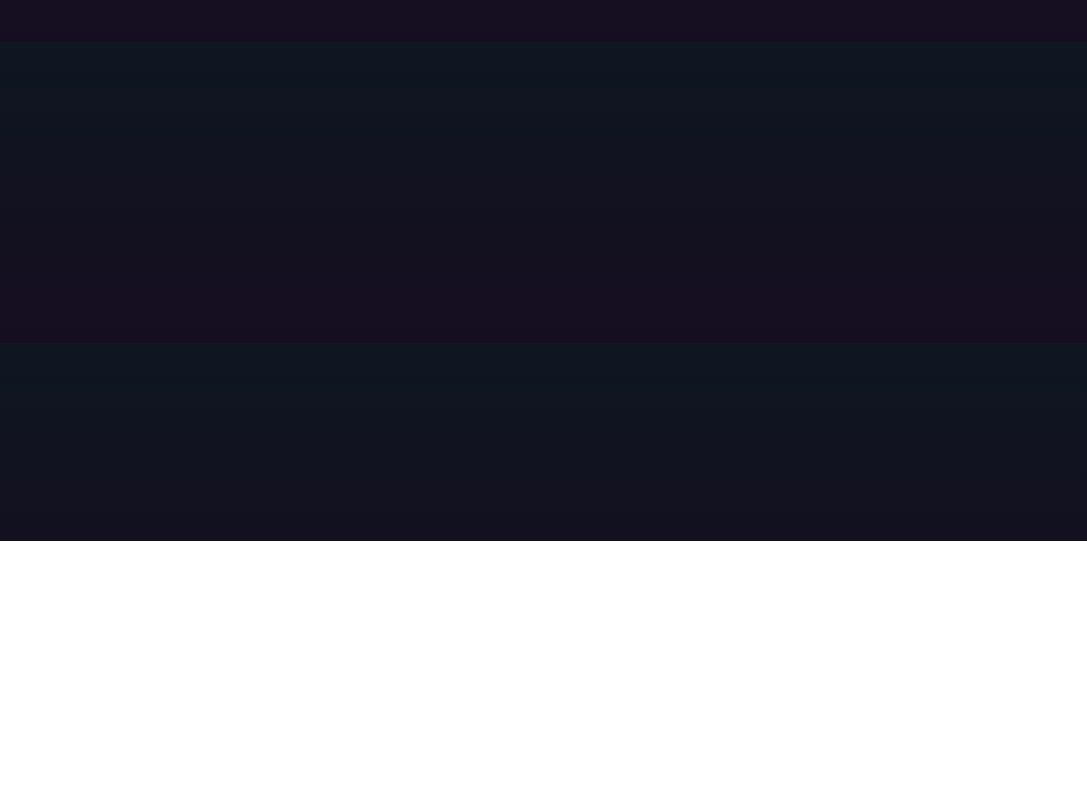
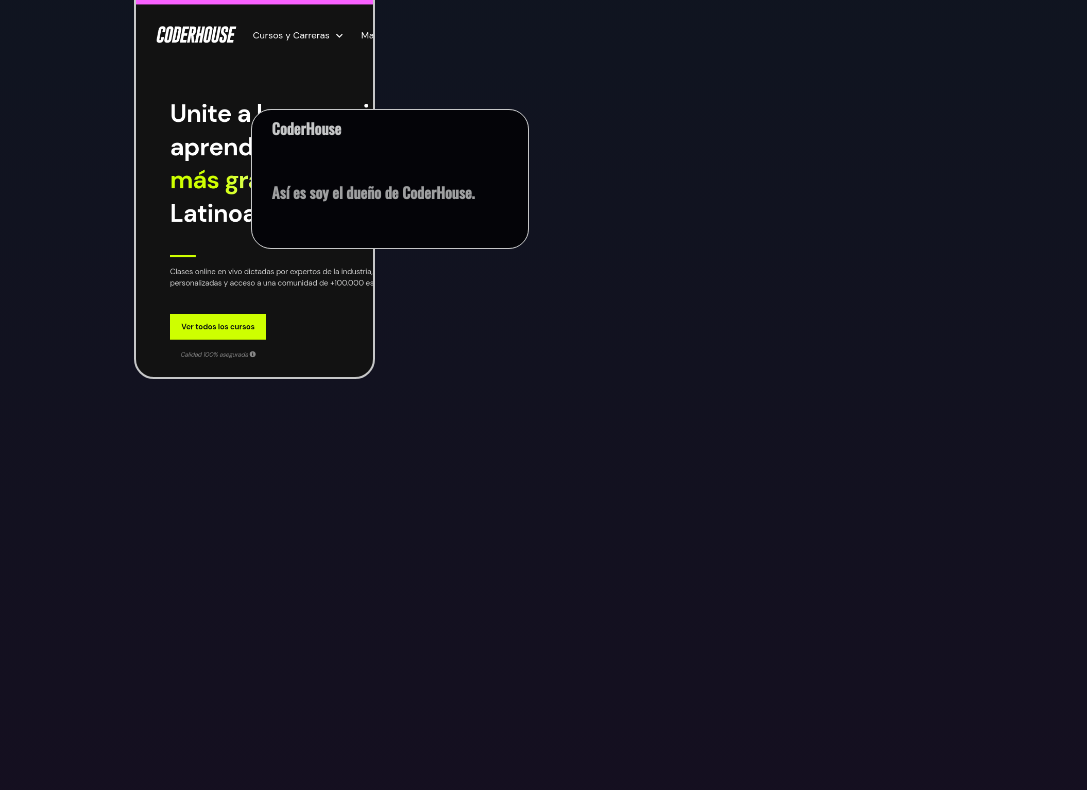
Before and after one commit to ArruaBrian/rose, a plain HTML site: page pages/proyectos.html in a window 1280 px wide. Shown: the part 259-1049 px from the top of the page, without its empty margins (96-1183 px from the left). Before the commit the page ends 800 px from the top, so only its background shows below. Drawn offline with Linux system fonts and the light colour scheme.

Commit message:
Pages v1.2

```diff
--- a/pages/proyectos.html
+++ b/pages/proyectos.html
@@ -54,9 +54,48 @@
 
     <!-- Main -->
 
-    <main class="comentarios__main">
+    <main class="proyectos__main">
 
         <!-- Titulos -->
+
+        <h2 class="text__xs gris m-1">Conoce mis...</h2>
+        <h2 class="text__s violeta m-0">Proyectos</h2>
+
+        <div class="proyectos__grid m-3">
+
+            <div class="proyectos__section">
+
+                <div class="pagina__1">
+
+
+                </div>
+
+                <div class="desc__pagina__1">
+
+                    <div class="pagina__grid">
+
+                        <h2 style="margin: 20px 0px 10px 20px;" class="text__xxs gris">CoderHouse</h2>
+
+                        <h2 style="opacity: 0.8;" class="text__xxs gris m-2">
+
+                            Así es soy el dueño de CoderHouse.
+
+                        </h2>
+
+                    </div>
+
+
+                </div>
+
+            </div>
+
+
+            <div class="proyectos__section"></div>
+            <div class="proyectos__section"></div>
+            <div class="proyectos__section"></div>
+
+
+        </div>
 
 
 
--- a/scss/styles.scss
+++ b/scss/styles.scss
@@ -166,7 +166,7 @@
     display: grid;
     height: auto;
     min-height: 100%;
-    max-height: auto;
+
 
     @if $normal==1 {
 
@@ -753,16 +753,7 @@
 .comentarios__grid {
 
     width: 80%;
-    height: auto;
     @include grid(1, 2, 2, 20px, 10px, center, center);
-
-    @include media-up(md) {
-
-        width: 80%;
-
-    }
-
-
 }
 
 // Comentarios (cajas)
@@ -834,7 +825,8 @@
     @include grid(0, 1, 3, 0px, 0px, center, center) {
 
         grid-template-columns: 100%;
-        grid-template-rows: 4rem auto 3rem;
+        grid-template-rows: 4rem 1fr 3rem;
+
 
     }
 
@@ -869,6 +861,81 @@
 
 }
 
+// ! A partir de aqui todo es para Proyectos.html ==============================================
+
+// BAse
+
+.proyectos__main{
+
+    @extend.index__main;
+
+}
+
+// Grid
+
+.proyectos__grid{
+
+    height: auto;
+    width: 80%;
+
+    @include grid(1, 2, 2, 30px, 15px, center, center);
+
+}
+
+
+
+// Proyectos
+
+.proyectos__section{
+
+    @include box(100%, inherit, transparent, 20px, 1);
+    @include flexbox(row, flex-start, center, 1);
+    position: relative;
+
+}
+
+// Paginas
+
+.pagina__1{
+
+    @include box(60%, 100%, white, 20px);
+    z-index: 1;
+    border: $gris solid 2px;
+    background-image: url(../images/proyectos/Coder.png);
+    background-position: left;
+    background-size: cover;
+
+}
+
+
+// Descricpciones
+
+.desc__pagina__1{
+
+    @include box(70%, auto, $negro, 20px, 2);
+    position: absolute;
+    z-index: 2;
+    right: 0px;
+    border: $gris solid 1px;
+
+
+}
+
+// grid de las descripciones
+
+.pagina__grid{
+
+    @include grid(0, 1, 2, 20px, 0px, flex-start, center){
+
+        grid-template-columns: 100%;
+        grid-template-rows: 20% 1fr;
+
+
+    }
+
+}
+
+
 
 
 
```
Also changed, not shown: css/styles.css, images/proyectos/Coder.png (added), 1 other file.
